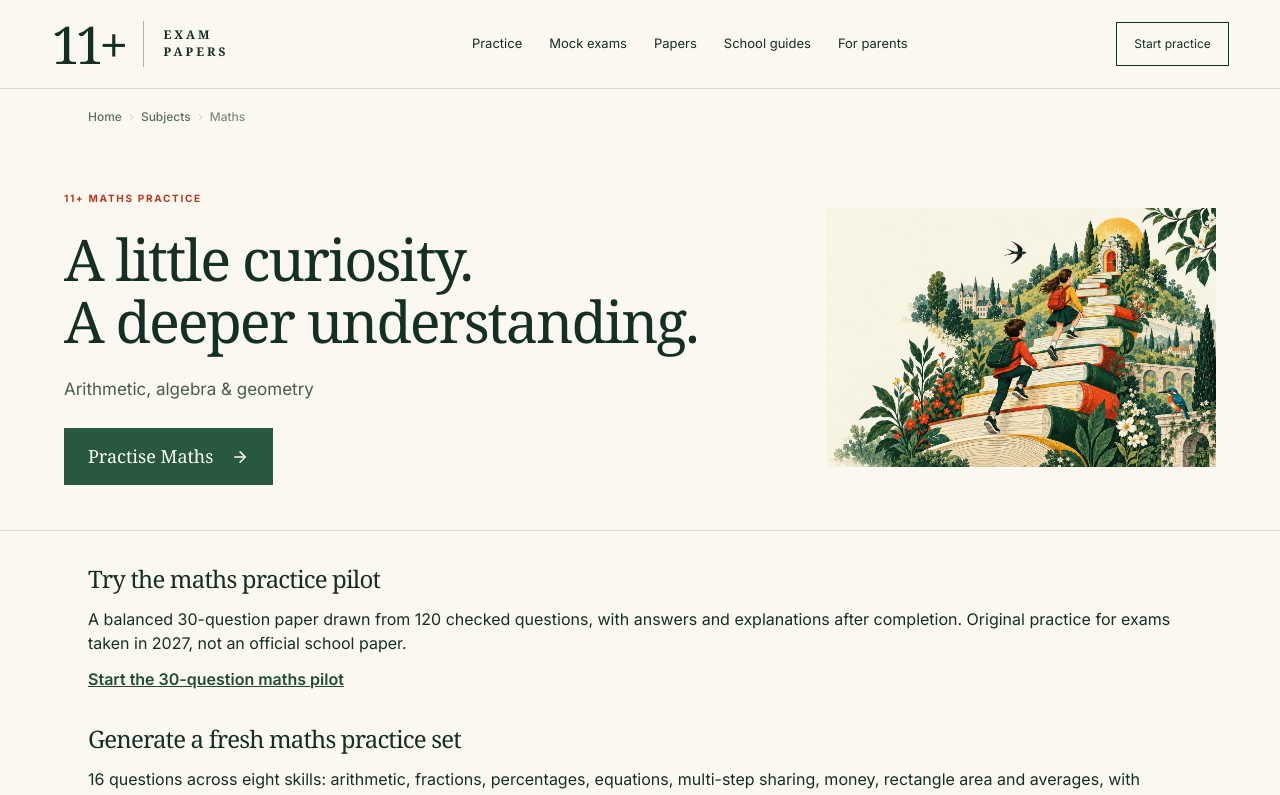
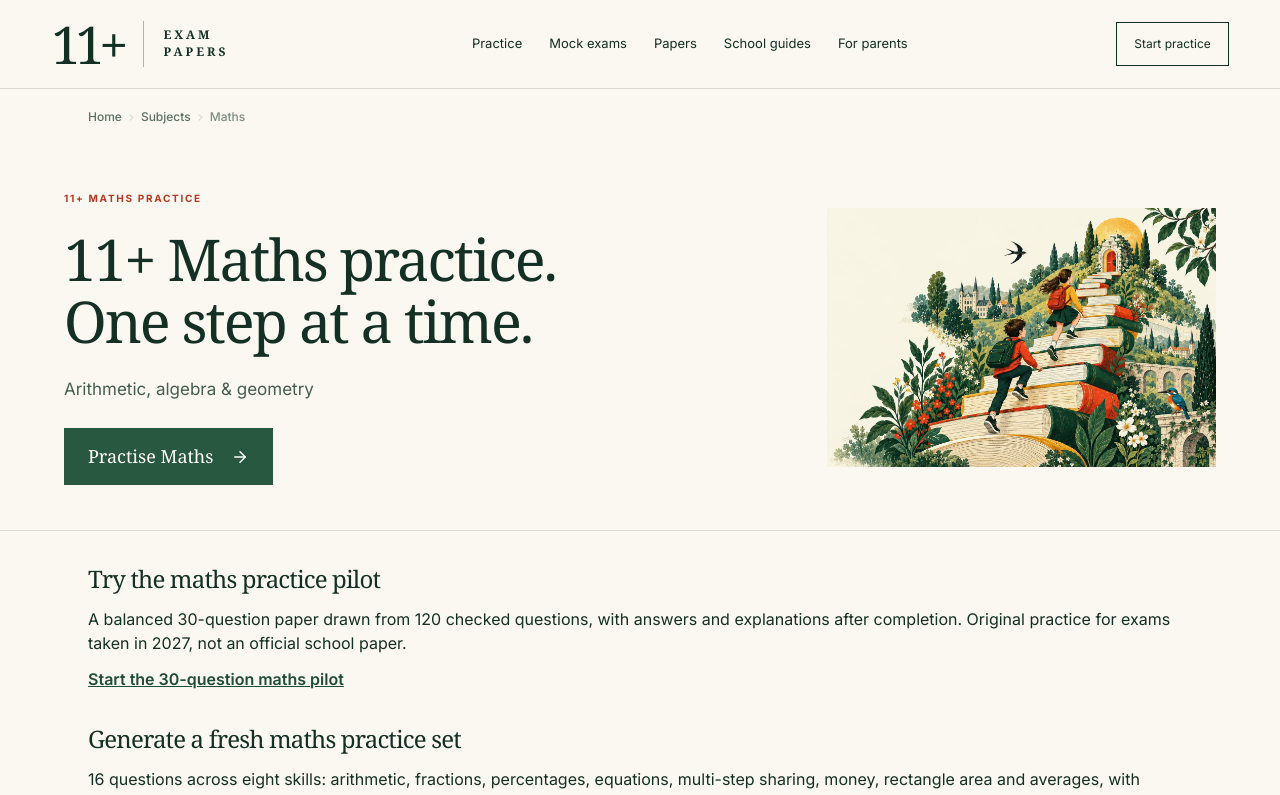
Before and after one commit to vimldn/11plus6, a Next.js app: page /subjects/maths in a window 1280 px wide. Shown: the top 795 px of the page. Built offline with nearby package versions, Linux system fonts and the light colour scheme.

Commit message:
Keep subject intent explicit in editorial page headings

```diff
--- a/app/subjects/[subject]/SubjectPageClient.tsx
+++ b/app/subjects/[subject]/SubjectPageClient.tsx
@@ -212,7 +212,7 @@ export default function SubjectPageClient({
     SUBJECT_CONTENT[subject.slug] || SUBJECT_CONTENT['maths'];
   return <div className="min-h-screen bg-slate-50"><SiteNav ctaLabel="Start practice" ctaHref="/mock-exams"/>
  <main id="main-content"><div className="max-w-6xl mx-auto px-6 py-5"><Breadcrumbs items={[{label:'Home',href:'/'},{label:'Subjects',href:'/subjects'},{label:subject.label}]}/></div>
- <section className="editorial-masthead"><div className="editorial-masthead-inner"><div><p className="brand-eyebrow">11+ {subject.label} practice</p><h1>A little curiosity.<br/>A deeper understanding.</h1><p>{subject.desc}</p><Link className="brand-button" href={`/quiz?subject=${subject.slug}&mode=practice&count=10`}>Practise {subject.label} <ArrowRight size={18}/></Link></div><Image src="/brand/book-journey.webp" width={768} height={512} sizes="(max-width: 800px) 90vw, 35vw" alt="An illustrated journey up a staircase of books"/></div></section>
+ <section className="editorial-masthead"><div className="editorial-masthead-inner"><div><p className="brand-eyebrow">11+ {subject.label} practice</p><h1>11+ {subject.label} practice.<br/>One step at a time.</h1><p>{subject.desc}</p><Link className="brand-button" href={`/quiz?subject=${subject.slug}&mode=practice&count=10`}>Practise {subject.label} <ArrowRight size={18}/></Link></div><Image src="/brand/book-journey.webp" width={768} height={512} sizes="(max-width: 800px) 90vw, 35vw" alt="An illustrated journey up a staircase of books"/></div></section>
  {children}
  <section className="editorial-topics"><p className="brand-eyebrow">Choose a starting point</p><h2>{subject.label} topics covered</h2><div className="editorial-topic-links">{content.topics.map(topic=><Link key={topic} href="/mock-exams">{topic}<ArrowRight size={17}/></Link>)}</div></section>
  <section className="chapter-faq"><div><p className="brand-eyebrow">A few useful answers</p><h2>About {subject.label} practice.</h2></div><div>{content.faqs.map(faq=><details key={faq.q}><summary>{faq.q}</summary><p>{faq.a}</p></details>)}</div></section>
```
